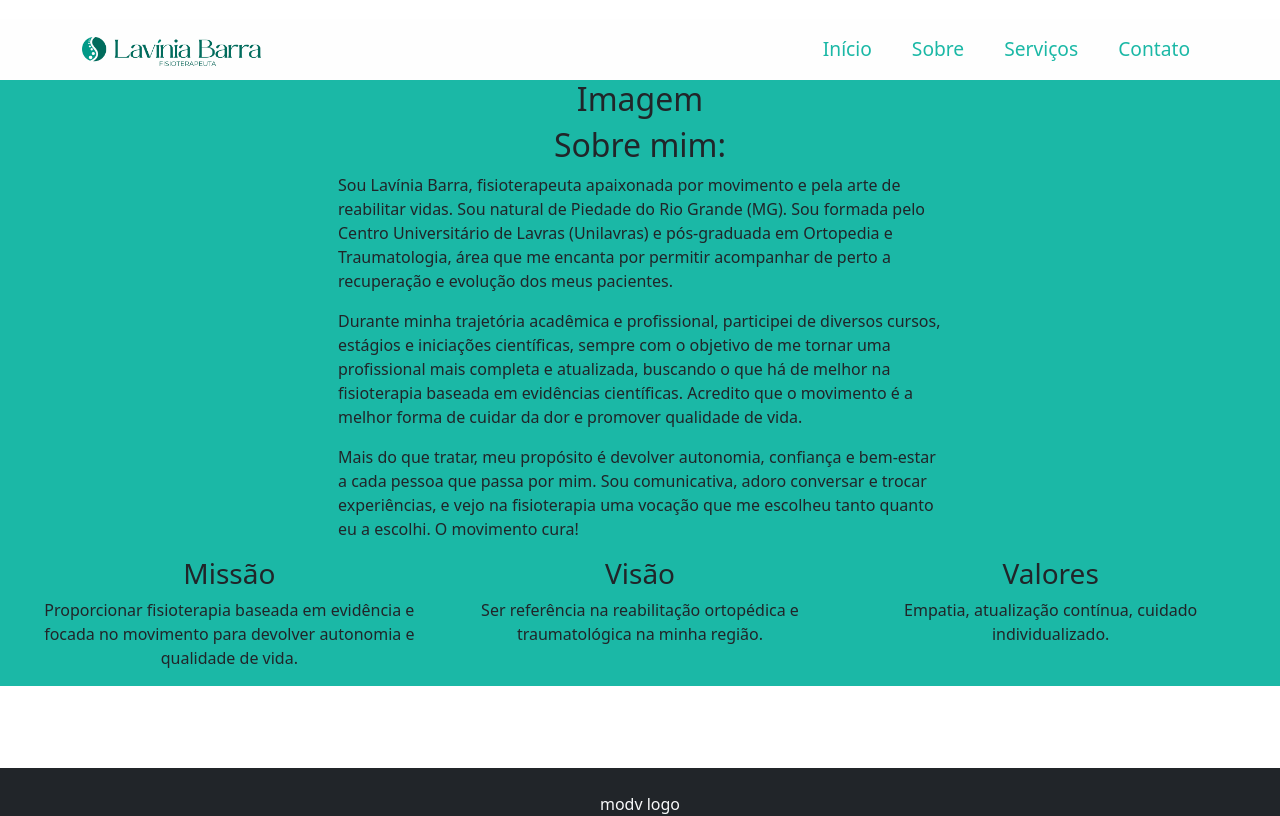
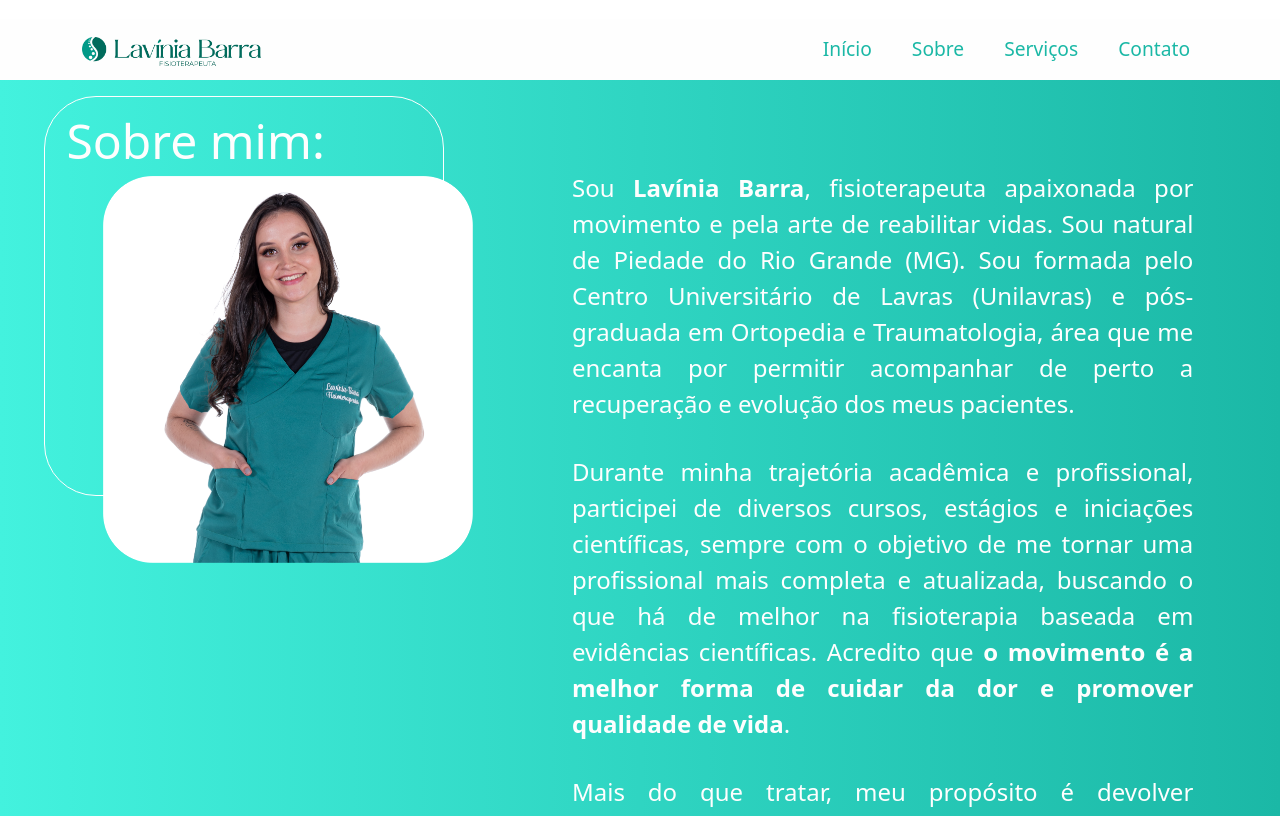
Before and after one commit to Kotige/fisio-laviniabarra, a React (Vite) app: page /about in a window 1280 px wide. Shown: the top 816 px of the page. Built offline with nearby package versions, Linux system fonts and the light colour scheme; a web font is replaced by a local one.

Commit message:
style: about me section

```diff
--- a/src/components/Hero/index.jsx
+++ b/src/components/Hero/index.jsx
@@ -42,9 +42,17 @@ export default function Hero() {
                 />
 
                 <svg className='wave' viewBox="0 0 1440 320" preserveAspectRatio="none">
+                    <defs>
+                        <linearGradient id='waveGradient' x1="0%" y1="0%" x2="100%" y2="0%">
+                            <stop offset="0%" stopColor="#43F2DE" />
+                            <stop offset="100%" stopColor="#1BB8A6" />
+                        </linearGradient>
+                    </defs>
+
                     <path
                         className='wave-path'
                         d="M0,200 C300,250 600,150 900,200 C1200,250 1440,200 1440,200 L1440,320 L0,320 Z"
+                        fill='url(#waveGradient)'
                     />
                 </svg>
             </div>
--- a/src/components/Hero/styles.scss
+++ b/src/components/Hero/styles.scss
@@ -100,7 +100,6 @@
         z-index: 1;
 
         .wave-path {
-            fill: $primary-color;
             animation: waveUpDown 5s ease-in-out infinite alternate;
         }
     }
--- a/src/pages/About/index.jsx
+++ b/src/pages/About/index.jsx
@@ -1,52 +1,62 @@
-import { Container } from 'react-bootstrap'
 import './styles.scss';
+import lavinia1 from '../../assets/images/foto-lavinia1.png';
 
 export default function About() {
     return (
-        <section id='about' className='d-flex row flex-column justify-content-center align-items-center container-fluid'>
-        {/* <Container className="py-5  d-flex"> */}
-            <div className='col col-12 col-md-6 d-flex flex-column justify-content-center align-items-center'>
-                <h2>Imagem</h2>
+        <section id='about' className='d-flex row'>
+            <div className='col col-12 col-lg-6 d-flex flex-column'>
+                <div className='box d-none d-lg-block'></div>
+                <img
+                    className='d-none d-lg-block mb-5'
+                    src={lavinia1}
+                    alt=""
+                />
             </div>
-            <div className='col col-12 col-md-6 d-flex flex-column justify-content-center align-items-center'>
+            <div className='col col-12 col-lg-5 d-flex flex-column'>
                 <h2>Sobre mim:</h2>
-                <p>
+                <p className='abocut-p'>
                     Sou <span>Lavínia Barra</span>, fisioterapeuta apaixonada por movimento
                     e pela arte de reabilitar vidas. Sou natural de Piedade do Rio Grande (MG).
                     Sou formada pelo Centro Universitário de Lavras (Unilavras) e pós-graduada em
                     Ortopedia e Traumatologia, área que me encanta por permitir acompanhar de perto
                     a recuperação e evolução dos meus pacientes.
                 </p>
-                <p>
+                <p className='abocut-p'>
                     Durante minha trajetória acadêmica e profissional, participei de diversos cursos,
                     estágios e iniciações científicas, sempre com o objetivo de me tornar uma profissional
                     mais completa e atualizada, buscando o que há de melhor na fisioterapia baseada em
                     evidências científicas. Acredito que <span>o movimento é a melhor forma de cuidar da
-                        dor e promover qualidade de vida</span>.
+                    dor e promover qualidade de vida</span>.
                 </p>
-                <p>
+                <p className='abocut-p'>
                     Mais do que tratar, meu propósito é devolver autonomia, confiança e bem-estar a cada
                     pessoa que passa por mim. Sou comunicativa, adoro conversar e trocar experiências, e
                     vejo na fisioterapia uma vocação que me escolheu tanto quanto eu a escolhi. <span>O
                     movimento cura!</span>
                 </p>
             </div>
-        {/* </Container> */}
-        <div className='d-flex row justify-content-center align-items-top'>
-            <div className='d-none d-lg-block col col-4 text-center' id='mission'>
+            <div className='col col-12 col-md-6 d-flex flex-column justify-content-center align-items-center'>
+                <img
+                    className='w-75 d-block d-lg-none my-5'
+                    src={lavinia1}
+                    alt=""
+                />
+            </div>
+        <div id='small-box' className='d-flex row justify-content-evenly align-items-top'>
+            <div className='d-none d-lg-block col col-4 text-center small-box' id='mission'>
                 <h3>Missão</h3>
                 <p>
                     Proporcionar fisioterapia baseada em evidência e focada no movimento para devolver
                     autonomia e qualidade de vida.
                 </p>
             </div>
-            <div className='d-none d-lg-block col col-4 text-center' id='vision'>
+            <div className='d-none d-lg-block col col-4 text-center small-box' id='vision'>
                 <h3>Visão</h3>
                 <p>
                     Ser referência na reabilitação ortopédica e traumatológica na minha região.
                 </p>
             </div>
-            <div className='d-none d-lg-block col col-4 text-center' id='values'>
+            <div className='d-none d-lg-block col col-4 text-center small-box' id='values'>
                 <h3>Valores</h3>
                 <p>
                     Empatia, atualização contínua, cuidado individualizado.
--- a/src/pages/About/styles.scss
+++ b/src/pages/About/styles.scss
@@ -1,6 +1,94 @@
 @import "../../styles/_variables.scss";
 
 #about {
-    background-color: $primary-color;
+    z-index: 0;
+    background: linear-gradient(to right, $light-primary-color, $primary-color);
     margin: 0;
+    padding: 0;
+    color: $light-color;
+    text-align: center;
+    @include media-breakpoint-up(lg) {
+        text-align: justify;
+        img {
+            width:60%;
+            margin-left: 5.7rem;
+            margin-top: -20rem;
+            z-index: 1;
+
+        }
+        p {
+            margin-left: -5rem;
+            margin-right: -2rem;
+            margin-top: -2rem;
+            margin-bottom: 4rem;
+        }
+        h2 {
+            margin-top: 2rem;
+            margin-left: -36.6rem;
+        }
+    }
+    span {
+        font-weight: 600;
+    }
+    h2 {
+        font-size: clamp(1rem, 7vh, 3rem);
+        margin-bottom: 2rem;
+    }
+    p {
+        font-size: clamp(1rem, 3vh, 2rem);
+    }
 }
+
+.box {
+    margin-top: 1rem;
+    margin-left: 2rem;
+    z-index: 0;
+    width: 400px;
+    height: 400px;
+    border: 1px solid $light-color;
+    border-radius: 13%;
+}
+
+#small-box {
+    position: relative;
+    margin-left: .01rem;
+    width: 100vw;
+    margin-bottom: 2rem;
+
+    #mission, #values {
+        background-color: $light-color;
+        padding-inline: 2rem;
+        p {
+            color: $dark-text;
+        }
+        h3 {
+            color: $primary-color;
+        }
+    }
+    #vision {
+        background-color: $darker-primary-color;
+        h3, p {
+            margin: 0;
+            padding: 0;
+        color: $light-color;
+    }
+    }
+
+    #mission, #values, #vision {
+        border-radius: 50px;
+        width: 350px;
+        height: 210px;
+        margin-top: 1.5rem;
+        h3 {
+            margin: .9rem;
+            font-size: 2rem;
+        }
+        p {
+            padding: -1rem;
+            margin-left: .5rem;
+            margin-right: .5rem;
+            margin-top: 1rem;
+            font-weight: 400;
+        }
+    }
+}
--- a/src/styles/_variables.scss
+++ b/src/styles/_variables.scss
@@ -18,3 +18,8 @@ $dark-text: #006B4C;
 // Textbox colors
 $green-textbox: $darker-primary-color;
 $light-textbox: $light-color;
+
+:root {
+    --primary-color: #{$primary-color};
+    --light-primary-color: #{$light-primary-color};
+}
```
